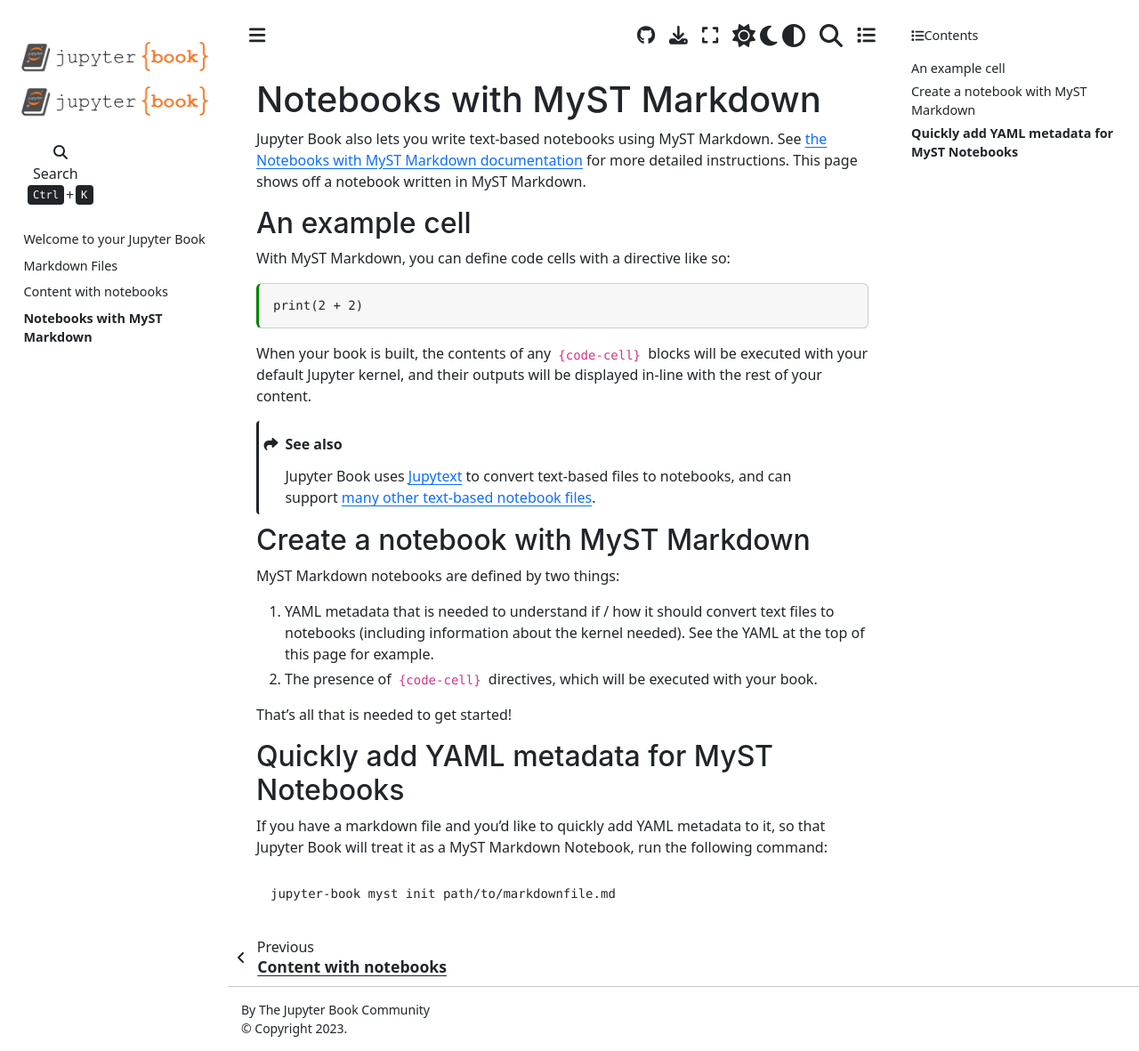
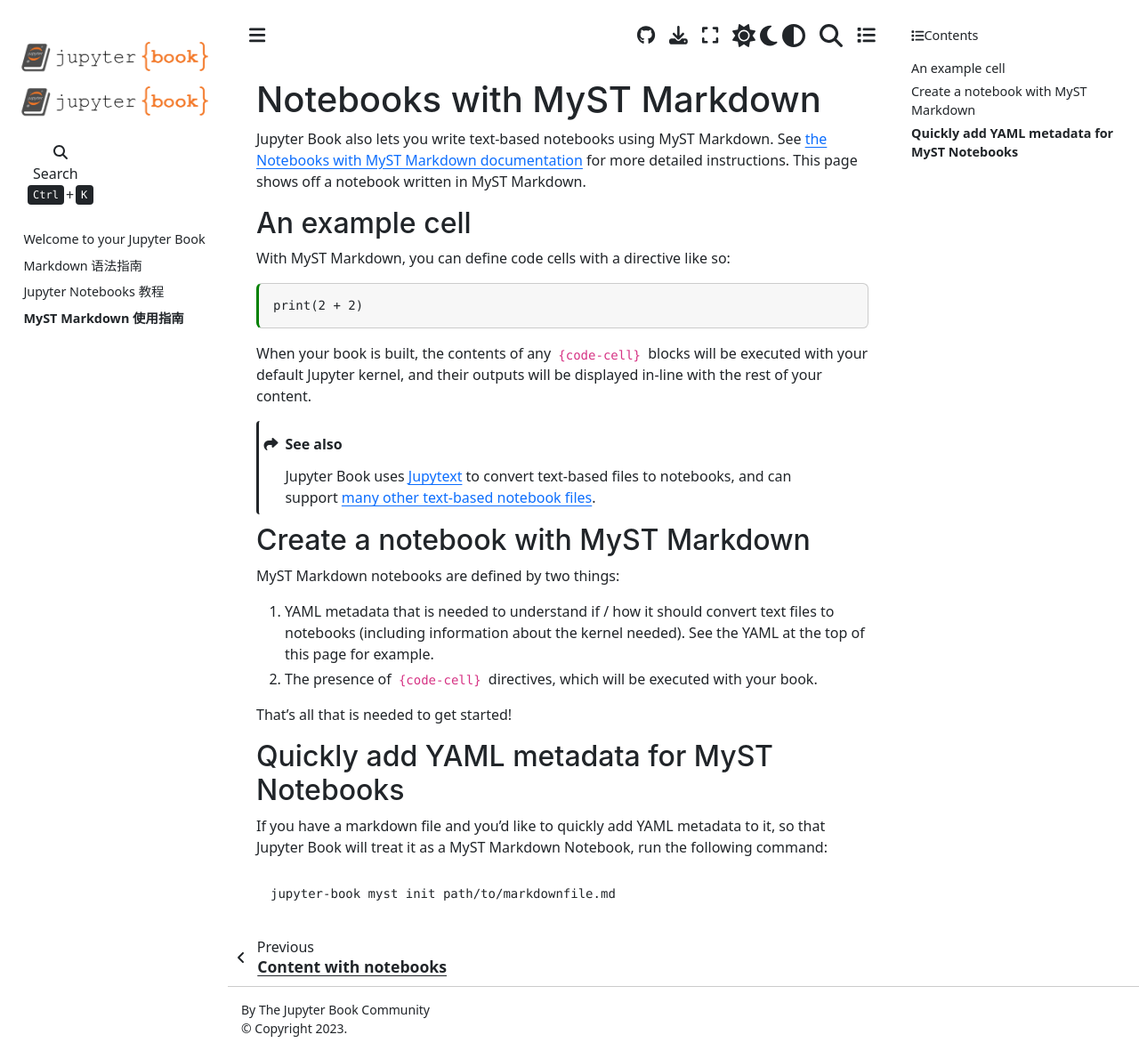
Before and after one commit to Yingurt/scientific-computation-book, a Jupyter Book: the page built from markdown-notebooks.md, in a window 1280 px wide and 1181 px high. Shown: the whole window at 89% size. Built offline with Jupyter Book 1.0.4 settings and Sphinx 7.4.7 and the Sphinx Book theme 1.1.4, drawn with Linux system fonts in a browser that asks for light colours; pages that are not in the unit, such as notebooks, are missing from menus.

Commit message:
添加了链接

```diff
--- a/_toc.yml
+++ b/_toc.yml
@@ -4,6 +4,11 @@
 format: jb-book
 root: intro
 chapters:
+- file: chapter1_basics
+  title: 第一章：科学计算基础
 - file: markdown
+  title: Markdown 语法指南
 - file: notebooks
+  title: Jupyter Notebooks 教程
 - file: markdown-notebooks
+  title: MyST Markdown 使用指南
```
Also changed, not shown: 1 other file.
